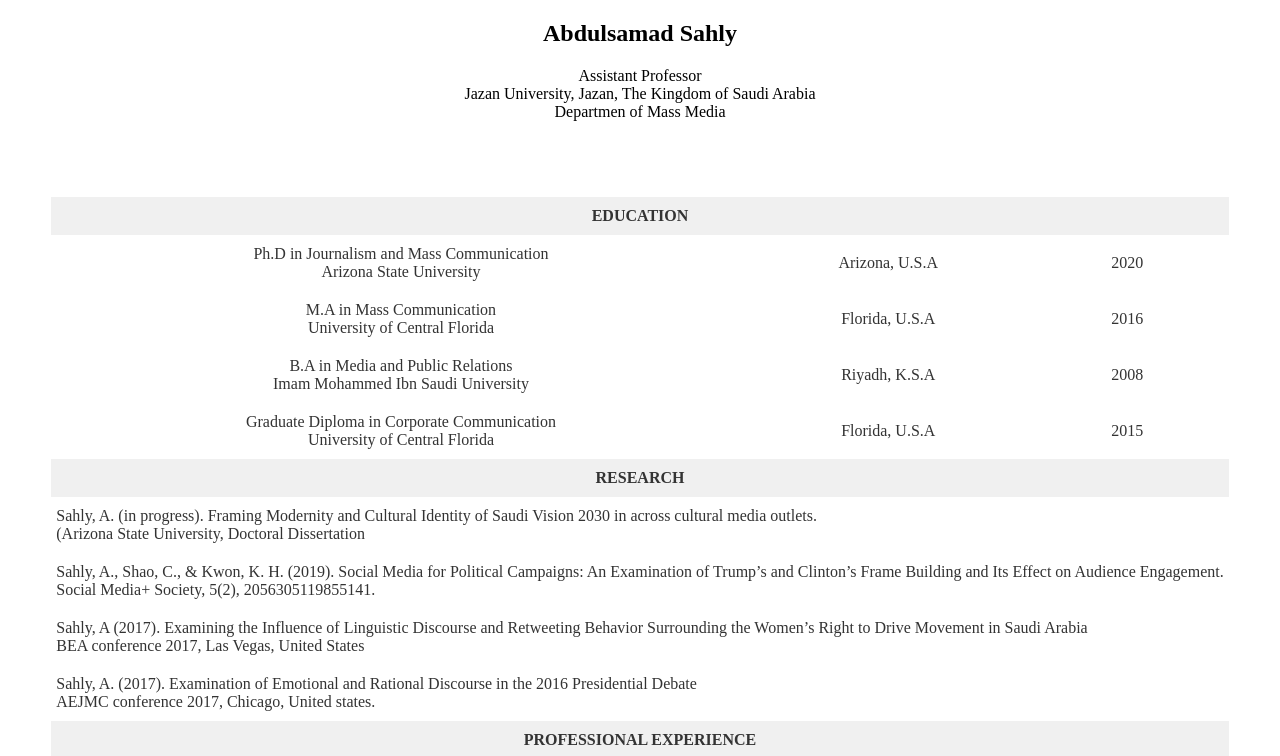
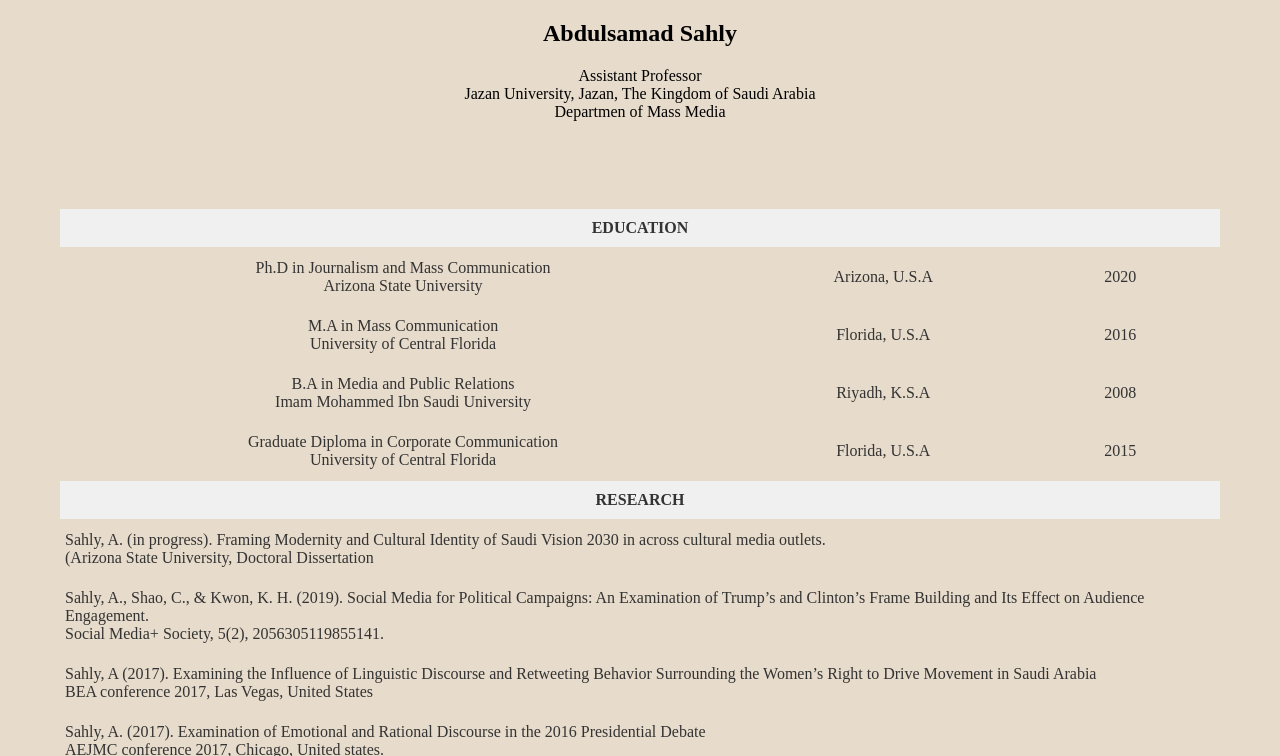
Before and after one commit to Abdul-sahly/Sahly, a plain HTML site: page profile.html in a window 1280 px wide. Shown: the top 756 px of the page. Drawn offline with Linux system fonts and the light colour scheme.

Commit message:
update last verion

```diff
--- a/profile.html
+++ b/profile.html
@@ -8,21 +8,28 @@
 	      body {
 	        text-align: center;
 	      }
+@media (min-width: 500px) {
+  body {   background-color:#E7DBCB;
+      }
+}
+@media (max-width: 499px) {
+  body {
+    background-color:#EDC58C;
+  }
+}
 	      .top {
 	        color: black;
 	        text-align: center;
 	      }
-
-
 	      .middle {
 	        color: black;
 	        text-align: center;
 	        padding: 40px;
 	      }
 	    table {
-	      color:black;
 	      margin-left:auto;margin-right:auto;
 	      padding: 10px;
+        background-color:#E7DBCB;
 	    }
 	    </style>
 	  <div class="Tope">
@@ -33,8 +40,9 @@
 	<div class="middle">
 	    <table>
 	      <style type="text/css">
-	.tg  {border:none;border-collapse:collapse;border-color:#ccc;border-spacing:0;margin:0px auto;}
-	.tg td{background-color:#fff;border-color:#ccc;border-style:solid;border-width:0px;color:#333;
+
+	.tg: {border:none;border-collapse:collapse;border-color:#ccc;border-spacing:0;margin:0px auto;}
+	.tg td{background-color:#E7DBCB;border-color:#ccc;border-style:solid;border-width:0px;color:#333;
 	  font-family:Arial, sans-serif;font-size:14px;overflow:hidden;padding:10px 5px;word-break:normal;}
 	.tg th{background-color:#f0f0f0;border-color:#ccc;border-style:solid;border-width:0px;color:#333;
 	  font-family:Arial, sans-serif;font-size:14px;font-weight:normal;overflow:hidden;padding:10px 5px;word-break:normal;}
```
